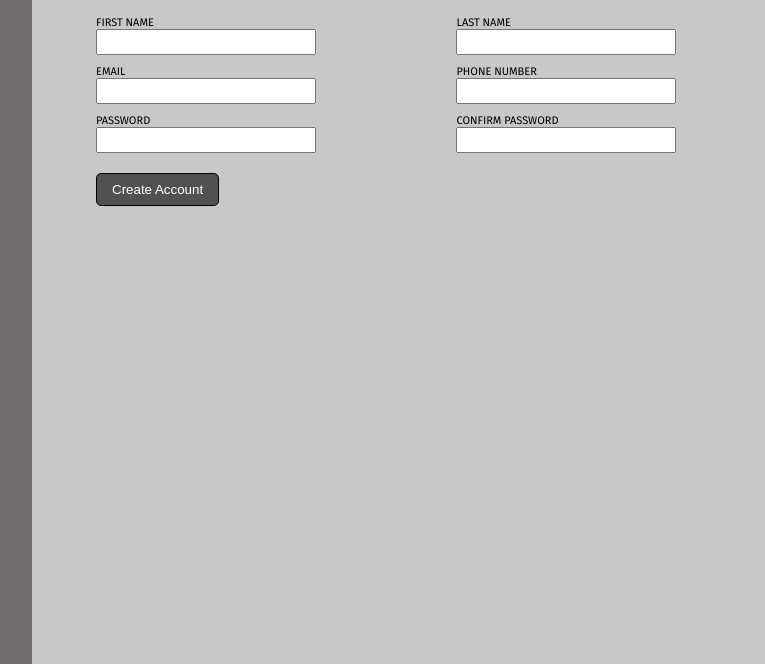
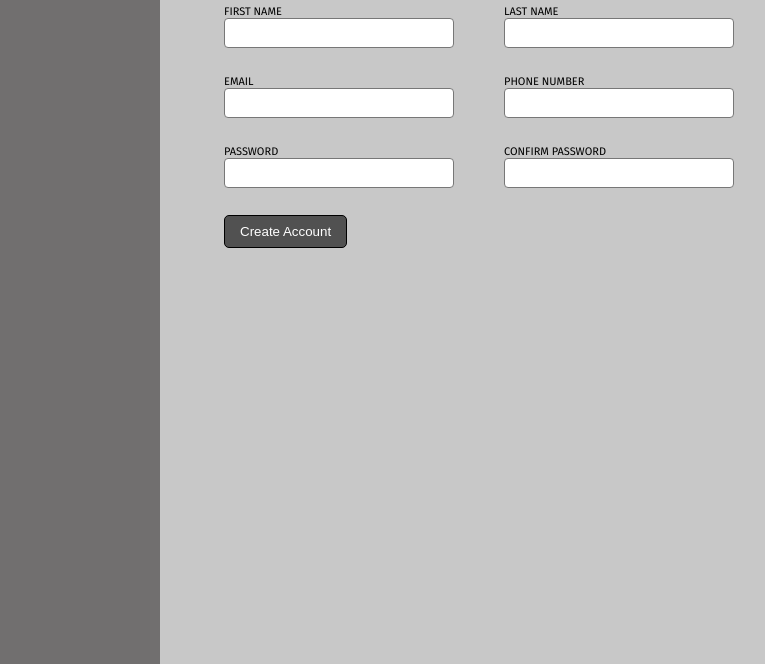
Before and after one commit to autoanorak/odin-signup, a plain HTML site: page form.html in a window 1280 px wide. Shown: the part 136-800 px from the top of the page, without its empty margins (224-989 px from the left). Drawn offline with Linux system fonts and the light colour scheme; a web font is replaced by a local one.

Commit message:
Update styling

```diff
--- a/form.html
+++ b/form.html
@@ -5,35 +5,52 @@
   <meta name="viewport" content="width=device-width, initial-scale=1.0">
   <link rel="stylesheet" href="styles/styles.css">
   <link rel="stylesheet" href="styles/fonts.css">
+  <script src="scripts.js" defer></script>
   <title>Form</title>
 </head>
 <body>
   <div class="background">
     <div class="overlay">
       <div class="form-container">
-        <h2>Contact Us</h2>
-        <form action="" method="post">
+        <h1>Sign Up</h1>
+        <form action="https://www.httpbin.org/post" method="post">
           <div class="form-row">
-            <div class="form-column">
+            <div>
               <label for="f_name">First Name</label>
-              <input id="f_name" type="text" autocomplete="given-name" required>
-              <label for="email">Email</label>
-              <input id="email" type="email" autocomplete="email" required>
-              <label for="password">Password</label>
-              <input id="password" type="password" autocomplete="off" required>
+              <input tabindex="1" id="f_name" name="f_name" type="text" autocomplete="given-name" required>
+              <p class="error-message"></p>
             </div>
-            <div class="form-column">
+            <div>
               <label for="l_name">Last Name</label>
-              <input id="l_name" type="text" autocomplete="family-name" required>
-              <label for="phone">Phone Number</label>
-              <input id="phone" type="tel" autocomplete="tel" required>
-              <label for="password_confirm">Confirm Password</label>
-              <input id="password" type="password" autocomplete="off" required>
+              <input tabindex="2" id="l_name" name="l_name" type="text" autocomplete="family-name" required>
+              <p class="error-message"></p>
             </div>
           </div>
           <div class="form-row">
-            <button type="submit">Create Account</button>
+            <div>
+              <label for="email">Email</label>
+              <input tabindex="3" id="email" name="email" type="email" autocomplete="email" required>
+              <p class="error-message"></p>
+            </div>
+            <div>
+              <label for="phone">Phone Number</label>
+              <input tabindex="4" id="phone" name="phone" type="tel" autocomplete="tel" required>
+              <p class="error-message"></p>
+            </div>
           </div>
+          <div class="form-row">
+            <div>
+              <label for="password">Password</label>
+              <input tabindex="5" id="password" name="password" type="password" autocomplete="off" required>
+              <p class="error-message"></p>
+            </div>
+            <div>
+              <label for="password_confirm">Confirm Password</label>
+              <input tabindex="6" id="password_confirm" name="password_confirm" type="password" autocomplete="off" required>
+              <p class="error-message"></p>
+            </div>
+          </div>
+          <button type="submit">Create Account</button>
         </form>
       </div>
 
--- /dev/null
+++ b/scripts.js
@@ -0,0 +1,19 @@
+const form = document.querySelector('form');
+const password = document.querySelector('#password');
+const passwordConfirm = document.querySelector('#password_confirm');
+const passwordErrorDisplay = document.querySelector('#password + p.error-message');
+
+form.addEventListener('submit',
+  (event) => checkPasswordsMatch(event, password.value, passwordConfirm.value));
+
+function checkPasswordsMatch(event, passwordValue, passwordValueConfirm) {
+  if (passwordValue === passwordValueConfirm) {
+    return true;
+  } else {
+    event.preventDefault();
+    password.classList.add('error');
+    passwordConfirm.classList.add('error');
+    passwordErrorDisplay.textContent = '* Passwords do not match';
+    return false;
+  }
+}
--- a/styles/styles.css
+++ b/styles/styles.css
@@ -1,3 +1,9 @@
+:root {
+  --label-font-size: 11px;
+  --input-font-size: 14px;
+  --error-font-size: 10px;
+}
+
 html {
   box-sizing: border-box;
 }
@@ -19,7 +25,7 @@ body {
 
 .overlay {
   background-color: rgb(200, 200, 200);
-  width: 80%;
+  width: 70%;
   height: 100vh;
   float: right;
 }
@@ -30,42 +36,71 @@ body {
   flex-direction: column;
 }
 
-.form-container h2 {
+.form-container h1 {
   width: 100%;
   margin: 20px 0;
 }
 
 .form-row {
   display: flex;
-  gap: 20px;
-  margin: 20px 0;
+  gap: 50px;
+  margin-bottom: 15px;
 }
 
-.form-column {
-  display: flex;
-  flex-direction: column;
-  width: 38%;
+.form-row > div {
+  width: min(80%, 230px);
 }
 
-.form-column > input + label {
-  margin-top: 10px;
+label {
+  display: block;
+  text-transform: uppercase;
+  font-size: var(--label-font-size);
 }
 
-form label {
-  display: block;
-  text-transform: uppercase;
-  font-size: 11px;
+input {
+  height: 30px;
+  width: 100%;
+  font-size: var(--input-font-size);
+  padding-left: 5px;
+  border-radius: 4px;
+  border: 1px solid rgb(119, 119, 119);
 }
 
-form input {
-  width: clamp(200px, 80%, 220px);
-  height: 26px;
+input:focus {
+  box-shadow: 3px 2px 2px rgb(84, 84, 94);
 }
 
-form button {
+p.error-message {
+  min-height: calc(var(--error-font-size) * 1.2);
+  font-size: var(--error-font-size);
+  color: rgb(224, 28, 28);
+}
+
+.error {
+  background-color: rgb(255, 173, 173);
+}
+
+button {
   padding: 8px 15px;
   background-color: rgb(81, 81, 81);
   color: white;
   border-radius: 5px;
   border: 1px solid black;
 }
+
+button:hover {
+  cursor: pointer;
+}
+
+@media screen and (max-width: 768px) {
+  .overlay {
+    width: 100vw;
+  }
+}
+
+@media screen and (max-width: 550px) {
+  .form-row {
+    flex-direction: column;
+    gap: 15px;
+  }
+}
```
